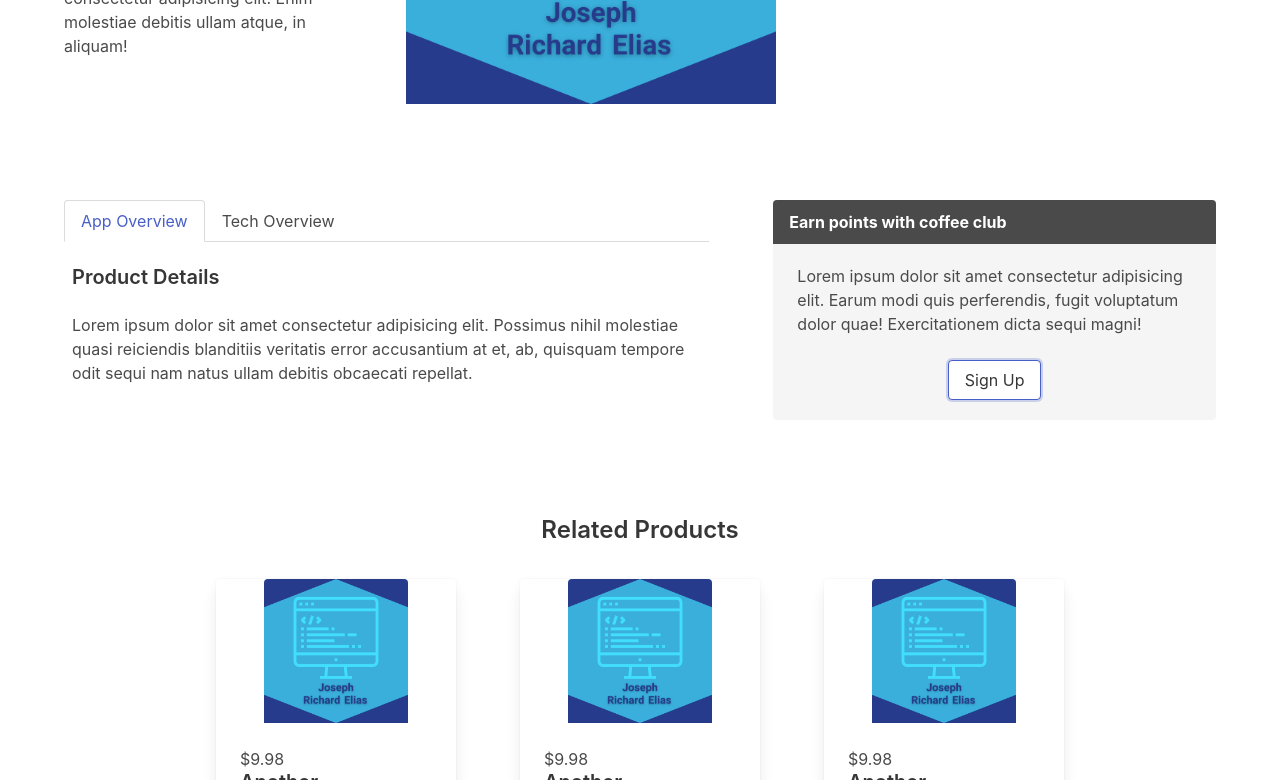
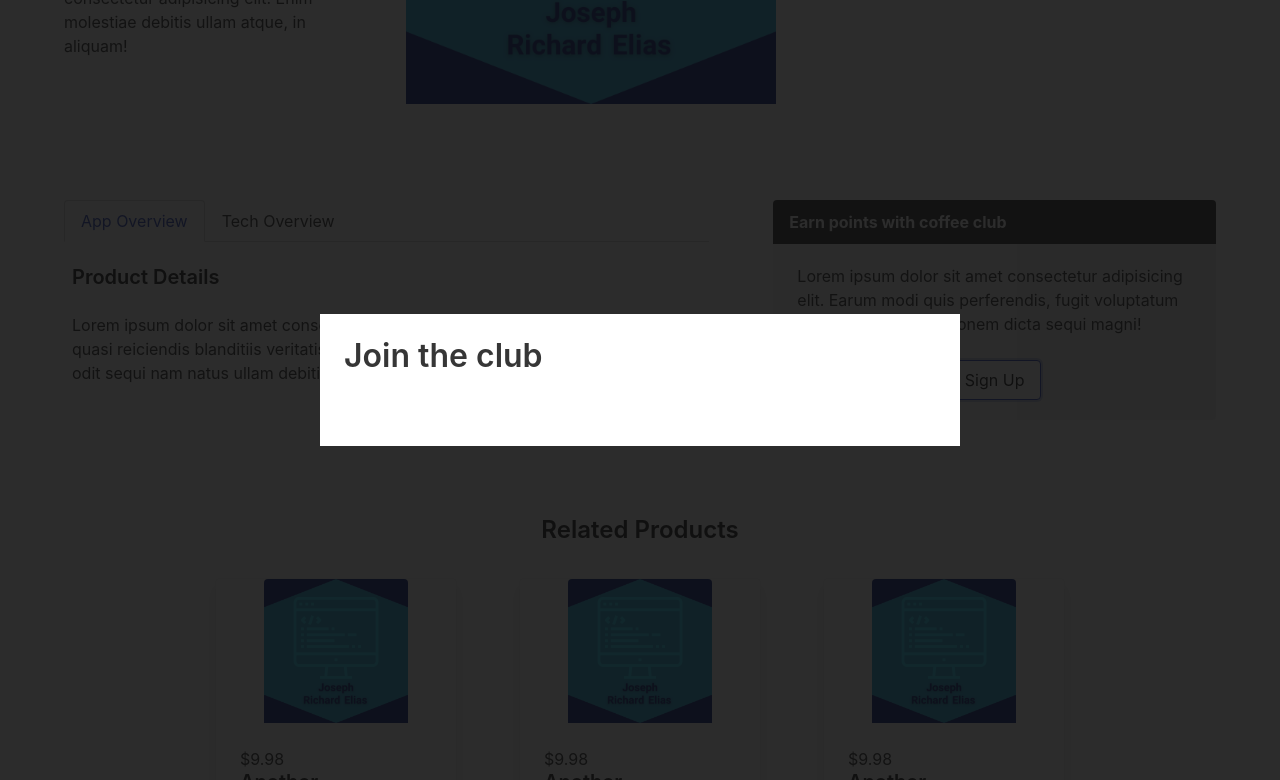
Before and after one commit to averagecupofjoey/bulma_tutorial, a plain HTML site: page index.html in a window 1280 px wide. Both pictures are taken after a click on the button "Sign Up". Shown: the part 440-1220 px from the top of the page. Drawn offline with nearby package versions, Linux system fonts and the light colour scheme.

Commit message:
implemented modals

```diff
--- a/index.html
+++ b/index.html
@@ -94,7 +94,7 @@
             <div class="message-body">
               <p>Lorem ipsum dolor sit amet consectetur adipisicing elit. Earum modi quis perferendis, fugit voluptatum dolor quae! Exercitationem dicta sequi magni!</p>
               <div class="has-text-centered">
-                <button class="button mt-5">Sign Up</button>
+                <button class="button mt-5" id="signup">Sign Up</button>
               </div>
             </div>
           </div>
@@ -161,6 +161,14 @@
       </div>
     </div>
   </section>
+
+  <!-- modal -->
+  <div class="modal">
+    <div class="modal-background"></div>
+    <div class="modal-content has-background-white py-5 px-5">
+      <h3 class="title mb-6">Join the club</h3>
+    </div>
+  </div>
   <script src="index.js"></script>
 </body>
 </html>
--- a/index.js
+++ b/index.js
@@ -27,3 +27,16 @@ tabs.forEach((tab) => {
     });
   });
 });
+
+// modal
+const signupButton = document.querySelector('#signup');
+const modalBackground = document.querySelector('.modal-background');
+const modal = document.querySelector('.modal');
+
+signupButton.addEventListener('click', () => {
+  modal.classList.add('is-active');
+});
+
+modalBackground.addEventListener('click', () => {
+  modal.classList.remove('is-active');
+});
```
